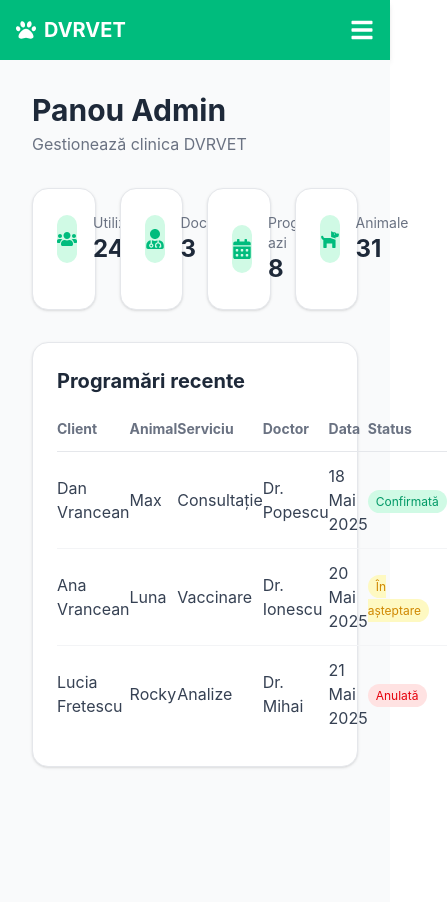
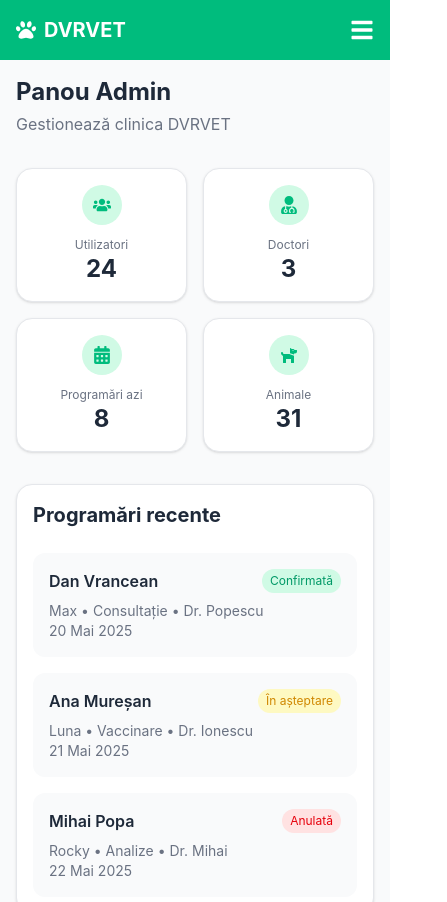
Before and after one commit to DVRpah/Final-Project-Anul-3-Practica, a React (Vite) app: page /admin in a window 390 px wide. Shown: the top 902 px of the page, 447 px wide, since content can reach past the window. Built offline with nearby package versions, Linux system fonts and the light colour scheme.

Commit message:
Responsiv Admin, Appointments, Dashboard si traduceri Login/Register

```diff
--- a/src/pages/Admin.jsx
+++ b/src/pages/Admin.jsx
@@ -2,63 +2,65 @@ import { FaUsers, FaCalendarAlt, FaUserMd, FaDog } from 'react-icons/fa'
 
 function Admin() {
   return (
-    <div className="bg-gray-50 dark:bg-gray-900 min-h-screen p-8">
+    <div className="bg-gray-50 dark:bg-gray-900 min-h-screen p-4 md:p-8">
       <div className="max-w-6xl mx-auto">
 
         <div className="mb-8">
-          <h1 className="text-3xl font-bold text-gray-800 dark:text-white">Panou Admin</h1>
+          <h1 className="text-2xl md:text-3xl font-bold text-gray-800 dark:text-white">Panou Admin</h1>
           <p className="text-gray-500 dark:text-gray-400 mt-1">Gestionează clinica DVRVET</p>
         </div>
 
-        <div className="grid grid-cols-4 gap-6 mb-8">
-          <div className="bg-white dark:bg-gray-800 rounded-2xl p-6 shadow-sm border border-gray-200 dark:border-gray-700">
-            <div className="flex items-center gap-4">
-              <div className="w-12 h-12 bg-emerald-100 dark:bg-emerald-900 rounded-full flex items-center justify-center">
-                <FaUsers className="text-emerald-500 text-xl" />
+        <div className="grid grid-cols-2 md:grid-cols-4 gap-4 mb-8">
+          <div className="bg-white dark:bg-gray-800 rounded-2xl p-4 shadow-sm border border-gray-200 dark:border-gray-700">
+            <div className="flex flex-col md:flex-row items-center md:items-start gap-3">
+              <div className="w-10 h-10 bg-emerald-100 dark:bg-emerald-900 rounded-full flex items-center justify-center">
+                <FaUsers className="text-emerald-500 text-lg" />
               </div>
-              <div>
-                <p className="text-gray-500 dark:text-gray-400 text-sm">Utilizatori</p>
+              <div className="text-center md:text-left">
+                <p className="text-gray-500 dark:text-gray-400 text-xs">Utilizatori</p>
                 <h3 className="text-2xl font-bold text-gray-800 dark:text-white">24</h3>
               </div>
             </div>
           </div>
-          <div className="bg-white dark:bg-gray-800 rounded-2xl p-6 shadow-sm border border-gray-200 dark:border-gray-700">
-            <div className="flex items-center gap-4">
-              <div className="w-12 h-12 bg-emerald-100 dark:bg-emerald-900 rounded-full flex items-center justify-center">
-                <FaUserMd className="text-emerald-500 text-xl" />
+          <div className="bg-white dark:bg-gray-800 rounded-2xl p-4 shadow-sm border border-gray-200 dark:border-gray-700">
+            <div className="flex flex-col md:flex-row items-center md:items-start gap-3">
+              <div className="w-10 h-10 bg-emerald-100 dark:bg-emerald-900 rounded-full flex items-center justify-center">
+                <FaUserMd className="text-emerald-500 text-lg" />
               </div>
-              <div>
-                <p className="text-gray-500 dark:text-gray-400 text-sm">Doctori</p>
+              <div className="text-center md:text-left">
+                <p className="text-gray-500 dark:text-gray-400 text-xs">Doctori</p>
                 <h3 className="text-2xl font-bold text-gray-800 dark:text-white">3</h3>
               </div>
             </div>
           </div>
-          <div className="bg-white dark:bg-gray-800 rounded-2xl p-6 shadow-sm border border-gray-200 dark:border-gray-700">
-            <div className="flex items-center gap-4">
-              <div className="w-12 h-12 bg-emerald-100 dark:bg-emerald-900 rounded-full flex items-center justify-center">
-                <FaCalendarAlt className="text-emerald-500 text-xl" />
+          <div className="bg-white dark:bg-gray-800 rounded-2xl p-4 shadow-sm border border-gray-200 dark:border-gray-700">
+            <div className="flex flex-col md:flex-row items-center md:items-start gap-3">
+              <div className="w-10 h-10 bg-emerald-100 dark:bg-emerald-900 rounded-full flex items-center justify-center">
+                <FaCalendarAlt className="text-emerald-500 text-lg" />
               </div>
-              <div>
-                <p className="text-gray-500 dark:text-gray-400 text-sm">Programări azi</p>
+              <div className="text-center md:text-left">
+                <p className="text-gray-500 dark:text-gray-400 text-xs">Programări azi</p>
                 <h3 className="text-2xl font-bold text-gray-800 dark:text-white">8</h3>
               </div>
             </div>
           </div>
-          <div className="bg-white dark:bg-gray-800 rounded-2xl p-6 shadow-sm border border-gray-200 dark:border-gray-700">
-            <div className="flex items-center gap-4">
-              <div className="w-12 h-12 bg-emerald-100 dark:bg-emerald-900 rounded-full flex items-center justify-center">
-                <FaDog className="text-emerald-500 text-xl" />
+          <div className="bg-white dark:bg-gray-800 rounded-2xl p-4 shadow-sm border border-gray-200 dark:border-gray-700">
+            <div className="flex flex-col md:flex-row items-center md:items-start gap-3">
+              <div className="w-10 h-10 bg-emerald-100 dark:bg-emerald-900 rounded-full flex items-center justify-center">
+                <FaDog className="text-emerald-500 text-lg" />
               </div>
-              <div>
-                <p className="text-gray-500 dark:text-gray-400 text-sm">Animale</p>
+              <div className="text-center md:text-left">
+                <p className="text-gray-500 dark:text-gray-400 text-xs">Animale</p>
                 <h3 className="text-2xl font-bold text-gray-800 dark:text-white">31</h3>
               </div>
             </div>
           </div>
         </div>
 
-        <div className="bg-white dark:bg-gray-800 rounded-2xl p-6 shadow-sm border border-gray-200 dark:border-gray-700 mb-8">
+        <div className="bg-white dark:bg-gray-800 rounded-2xl p-4 md:p-6 shadow-sm border border-gray-200 dark:border-gray-700">
           <h2 className="text-xl font-bold text-gray-800 dark:text-white mb-6">Programări recente</h2>
+
+          <div className="hidden md:block">
             <table className="w-full">
               <thead>
                 <tr className="text-left text-gray-500 dark:text-gray-400 text-sm border-b border-gray-200 dark:border-gray-700">
@@ -76,27 +78,55 @@ function Admin() {
                   <td className="py-3">Max</td>
                   <td className="py-3">Consultație</td>
                   <td className="py-3">Dr. Popescu</td>
-                <td className="py-3">18 Mai 2025</td>
+                  <td className="py-3">20 Mai 2025</td>
                   <td className="py-3"><span className="bg-emerald-100 text-emerald-600 px-2 py-1 rounded-full text-xs">Confirmată</span></td>
                 </tr>
                 <tr className="text-gray-700 dark:text-gray-300">
-                <td className="py-3">Ana Vrancean</td>
+                  <td className="py-3">Ana Mureșan</td>
                   <td className="py-3">Luna</td>
                   <td className="py-3">Vaccinare</td>
                   <td className="py-3">Dr. Ionescu</td>
-                <td className="py-3">20 Mai 2025</td>
+                  <td className="py-3">21 Mai 2025</td>
                   <td className="py-3"><span className="bg-yellow-100 text-yellow-600 px-2 py-1 rounded-full text-xs">În așteptare</span></td>
                 </tr>
                 <tr className="text-gray-700 dark:text-gray-300">
-                <td className="py-3">Lucia Fretescu</td>
+                  <td className="py-3">Mihai Popa</td>
                   <td className="py-3">Rocky</td>
                   <td className="py-3">Analize</td>
                   <td className="py-3">Dr. Mihai</td>
-                <td className="py-3">21 Mai 2025</td>
+                  <td className="py-3">22 Mai 2025</td>
                   <td className="py-3"><span className="bg-red-100 text-red-600 px-2 py-1 rounded-full text-xs">Anulată</span></td>
                 </tr>
               </tbody>
             </table>
+          </div>
+
+          <div className="md:hidden space-y-4">
+            <div className="bg-gray-50 dark:bg-gray-700 rounded-xl p-4">
+              <div className="flex justify-between items-start mb-2">
+                <p className="font-semibold text-gray-800 dark:text-white">Dan Vrancean</p>
+                <span className="bg-emerald-100 text-emerald-600 px-2 py-1 rounded-full text-xs">Confirmată</span>
+              </div>
+              <p className="text-gray-500 dark:text-gray-400 text-sm">Max • Consultație • Dr. Popescu</p>
+              <p className="text-gray-500 dark:text-gray-400 text-sm">20 Mai 2025</p>
+            </div>
+            <div className="bg-gray-50 dark:bg-gray-700 rounded-xl p-4">
+              <div className="flex justify-between items-start mb-2">
+                <p className="font-semibold text-gray-800 dark:text-white">Ana Mureșan</p>
+                <span className="bg-yellow-100 text-yellow-600 px-2 py-1 rounded-full text-xs">În așteptare</span>
+              </div>
+              <p className="text-gray-500 dark:text-gray-400 text-sm">Luna • Vaccinare • Dr. Ionescu</p>
+              <p className="text-gray-500 dark:text-gray-400 text-sm">21 Mai 2025</p>
+            </div>
+            <div className="bg-gray-50 dark:bg-gray-700 rounded-xl p-4">
+              <div className="flex justify-between items-start mb-2">
+                <p className="font-semibold text-gray-800 dark:text-white">Mihai Popa</p>
+                <span className="bg-red-100 text-red-600 px-2 py-1 rounded-full text-xs">Anulată</span>
+              </div>
+              <p className="text-gray-500 dark:text-gray-400 text-sm">Rocky • Analize • Dr. Mihai</p>
+              <p className="text-gray-500 dark:text-gray-400 text-sm">22 Mai 2025</p>
+            </div>
+          </div>
         </div>
 
       </div>
--- a/src/pages/Dashboard.jsx
+++ b/src/pages/Dashboard.jsx
@@ -2,7 +2,7 @@ import { FaDog, FaCat, FaCalendarAlt, FaPlus } from 'react-icons/fa'
 
 function Dashboard() {
   return (
-    <div className="bg-gray-50 dark:bg-gray-900 min-h-screen p-8">
+    <div className="bg-gray-50 dark:bg-gray-900 min-h-screen p-4 md:p-8">
       <div className="max-w-5xl mx-auto">
 
         <div className="mb-8">
@@ -10,7 +10,7 @@ function Dashboard() {
           <p className="text-gray-500 dark:text-gray-400 mt-1">Bine ai revenit la DVRVET</p>
         </div>
 
-        <div className="grid grid-cols-3 gap-6 mb-8">
+        <div className="grid grid-cols-1 md:grid-cols-3 gap-4 mb-8">
           <div className="bg-white dark:bg-gray-800 rounded-2xl p-6 shadow-sm border border-gray-200 dark:border-gray-700">
             <p className="text-gray-500 dark:text-gray-400 text-sm mb-1">Animale înregistrate</p>
             <h3 className="text-3xl font-bold text-emerald-500">2</h3>
@@ -25,7 +25,7 @@ function Dashboard() {
           </div>
         </div>
 
-        <div className="grid grid-cols-2 gap-8">
+        <div className="grid grid-cols-1 md:grid-cols-2 gap-6">
           <div className="bg-white dark:bg-gray-800 rounded-2xl p-6 shadow-sm border border-gray-200 dark:border-gray-700">
             <div className="flex justify-between items-center mb-6">
               <h2 className="text-xl font-bold text-gray-800 dark:text-white">Animalele mele</h2>
```
Also changed, not shown: src/pages/Appointments.jsx (+26 -9 lines), src/pages/Login.jsx (+13 -8 lines), src/pages/Register.jsx (+15 -10 lines), src/translations.js (+48 -0 lines). Lines whose indentation alone changed are shown as unchanged.
